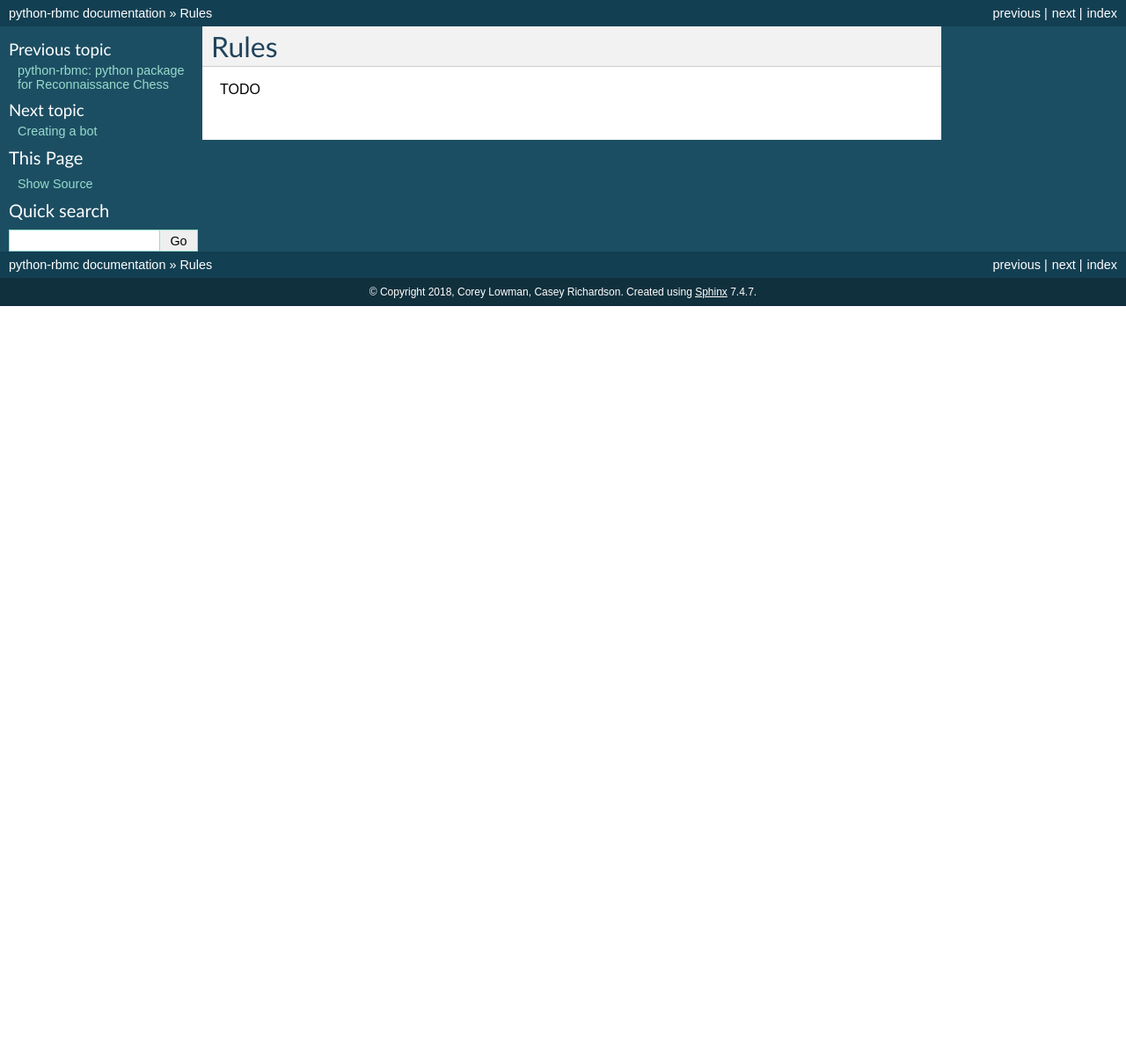
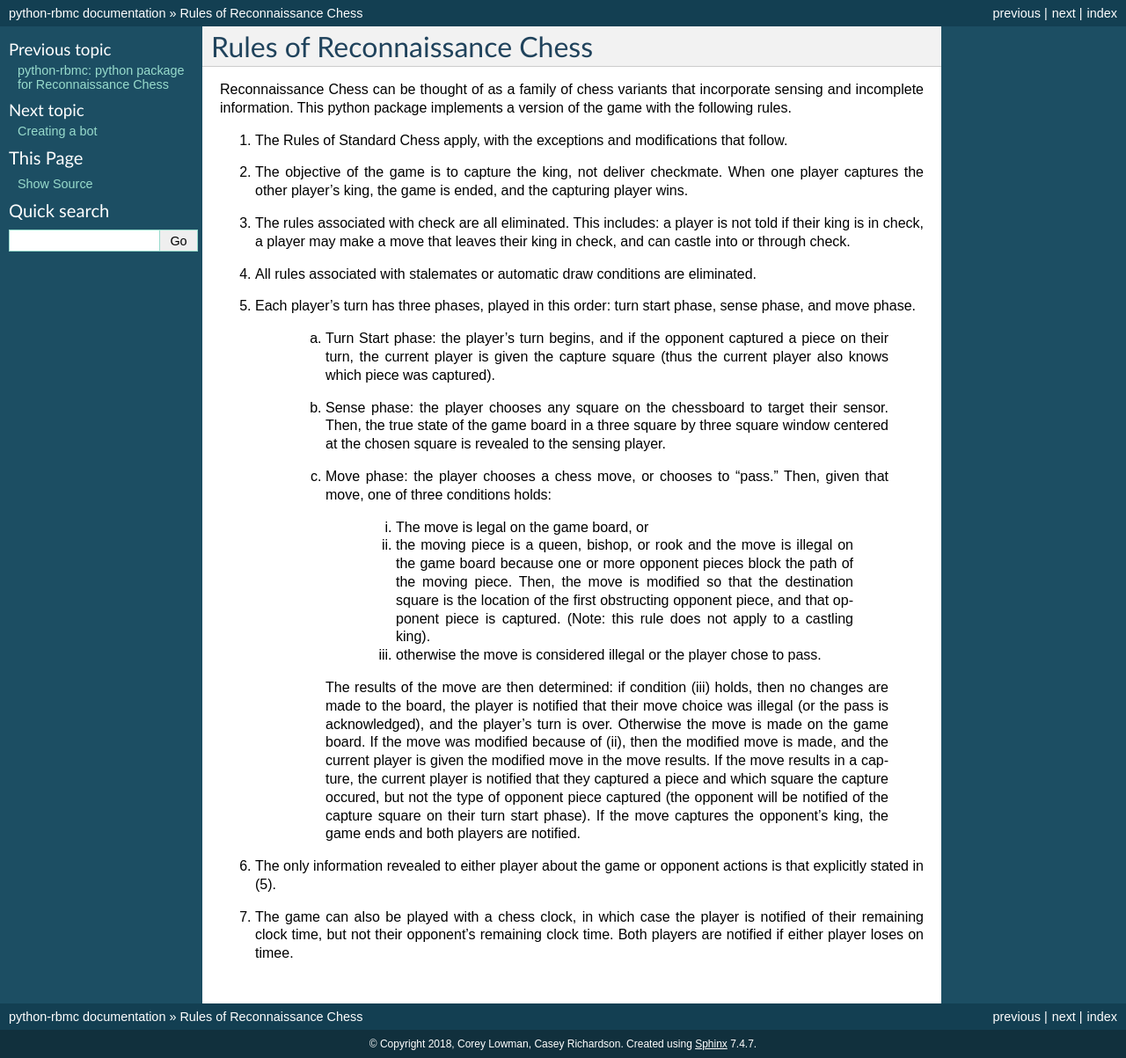
Before and after one commit to reconnaissanceblindchess/reconchess, a Sphinx documentation site: the page built from docs/source/rules.rst, in a window 1280 px wide. Shown: the whole page at 88% size. Built offline with Sphinx 7.4.7, drawn with Linux system fonts in a browser that asks for light colours; before the commit the page ends 900 px from its top, so only the background shows below that.

Commit message:
Documents Reconnaissance Chess Rules

```diff
--- a/docs/source/rules.rst
+++ b/docs/source/rules.rst
@@ -1,4 +1,33 @@
-Rules
-=====
+Rules of Reconnaissance Chess
+=============================
 
-TODO
+Reconnaissance Chess can be thought of as a family of chess variants that incorporate sensing and incomplete information.
+This python package implements a version of the game with the following rules.
+
+1. The Rules of Standard Chess apply, with the exceptions and modifications that follow.
+
+2. The objective of the game is to capture the king, not deliver checkmate. When one player captures the other player's king, the game is ended, and the capturing player wins.
+
+3. The rules associated with check are all eliminated.  This includes: a player is not told if their king is in check, a player may make a move that leaves their king in check, and can castle into or through check.
+
+4. All rules associated with stalemates or automatic draw conditions are eliminated.
+
+5. Each player's turn has three phases, played in this order: turn start phase, sense phase, and move phase.
+
+    a. Turn Start phase: the player's turn begins, and if the opponent captured a piece on their turn, the current player is given the capture square (thus the current player also knows which piece was captured).
+
+    b. Sense phase: the player chooses any square on the chessboard to target their sensor.  Then, the true state of the game board in a three square by three square window centered at the chosen square is revealed to the sensing player.
+
+    c. Move phase: the player chooses a chess move, or chooses to "pass." Then, given that move, one of three conditions holds:
+
+        i. The move is legal on the game board, or
+
+        ii. the moving piece is a queen, bishop, or rook and the move is illegal on the game board because one or more opponent pieces block the path of the moving piece.  Then, the move is modified so that the destination square is the location of the first obstructing opponent piece, and that opponent piece is captured.  (Note: this rule does not apply to a castling king).
+
+        iii. otherwise the move is considered illegal or the player chose to pass.
+
+       The results of the move are then determined: if condition (iii) holds, then no changes are made to the board, the player is notified that their move choice was illegal (or the pass is acknowledged), and the player's turn is over.  Otherwise the move is made on the game board.  If the move was modified because of (ii), then the modified move is made, and the current player is given the modified move in the move results.  If the move results in a capture, the current player is notified that they captured a piece and which square the capture occured, but not the type of opponent piece captured (the opponent will be notified of the capture square on their turn start phase).  If the move captures the opponent's king, the game ends and both players are notified.
+
+6. The only information revealed to either player about the game or opponent actions is that explicitly stated in (5).
+
+7. The game can also be played with a chess clock, in which case the player is notified of their remaining clock time, but not their opponent's remaining clock time.  Both players are notified if either player loses on timee.
```
